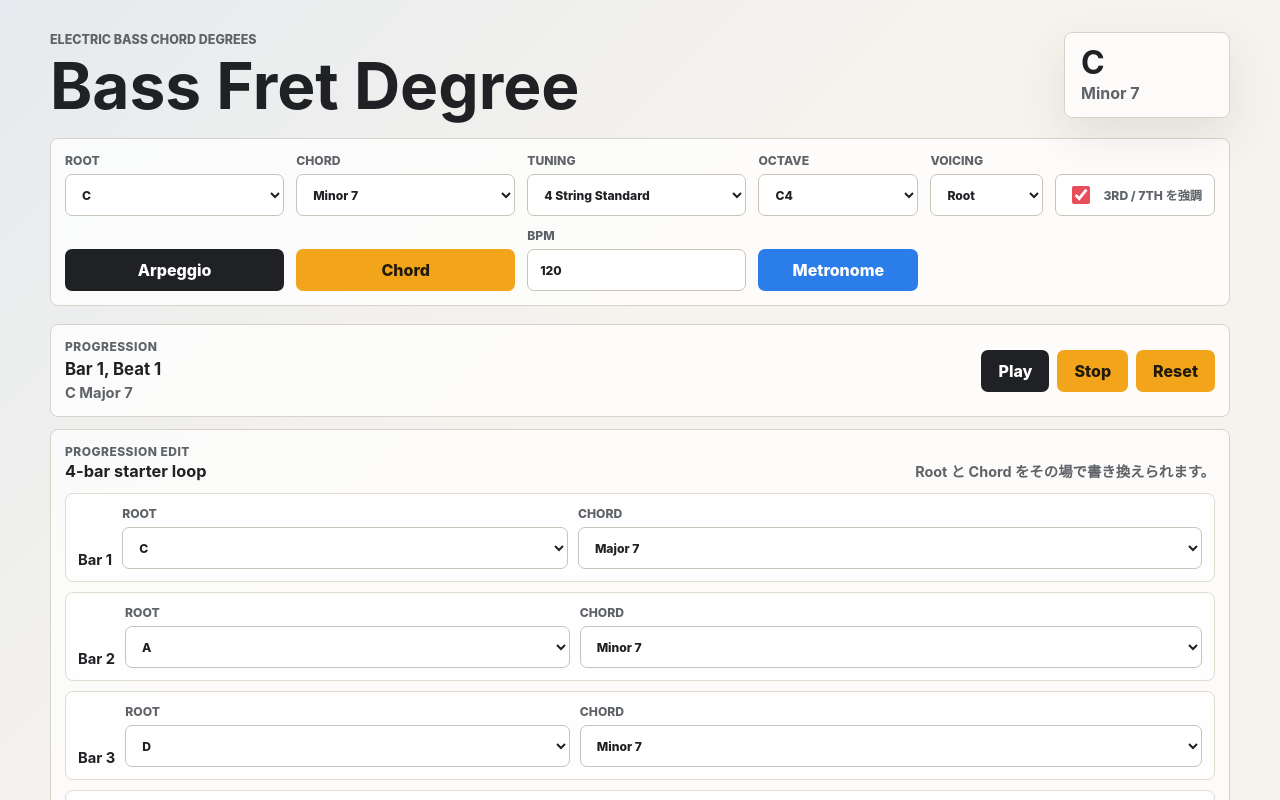
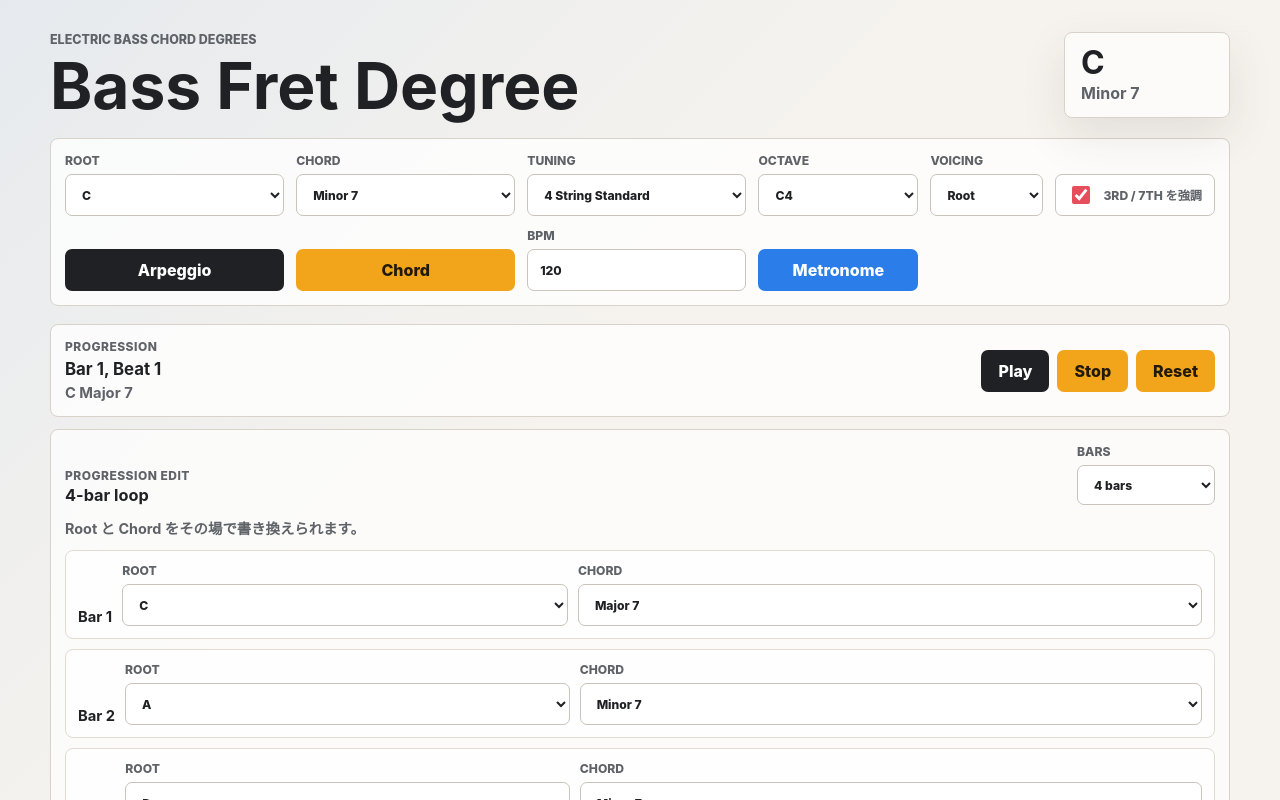
Before and after one commit to muu-ima/muu-fret-degree, a Next.js app: page / in a window 1280 px wide. Shown: the top 800 px of the page. Built offline with nearby package versions, Linux system fonts and the light colour scheme.

Commit message:
Allow progression bar count changes

```diff
--- a/app/components/ProgressionEditor.tsx
+++ b/app/components/ProgressionEditor.tsx
@@ -5,21 +5,42 @@ import { type ProgressionBar } from "../lib/progression";
 
 type ProgressionEditorProps = {
   bars: readonly ProgressionBar[];
+  barCount: number;
+  barCountOptions: number[];
   roots: string[];
   chordTypes: ChordType[];
+  onBarCountChange: (barCount: number) => void;
   onBarChange: (barIndex: number, bar: ProgressionBar) => void;
 };
 
-export function ProgressionEditor({ bars, roots, chordTypes, onBarChange }: ProgressionEditorProps) {
+export function ProgressionEditor({
+  bars,
+  barCount,
+  barCountOptions,
+  roots,
+  chordTypes,
+  onBarCountChange,
+  onBarChange,
+}: ProgressionEditorProps) {
   return (
     <section className="progressionEditor" aria-label="コード進行編集">
       <div className="progressionEditorHeader">
         <div>
           <p className="progressionLabel">Progression Edit</p>
-          <strong>4-bar starter loop</strong>
+          <strong>{barCount}-bar loop</strong>
         </div>
-        <span>Root と Chord をその場で書き換えられます。</span>
+        <label className="progressionBarCount">
+          Bars
+          <select value={barCount} onChange={(event) => onBarCountChange(Number(event.target.value))}>
+            {barCountOptions.map((count) => (
+              <option key={count} value={count}>
+                {count} bars
+              </option>
+            ))}
+          </select>
+        </label>
       </div>
+      <span className="progressionEditorHint">Root と Chord をその場で書き換えられます。</span>
       <div className="progressionEditorGrid">
         {bars.map((bar, barIndex) => (
           <div className="progressionEditorRow" key={bar.bar}>
--- a/app/globals.css
+++ b/app/globals.css
@@ -409,6 +409,16 @@ select:focus-visible,
   gap: 12px;
 }
 
+.progressionBarCount {
+  min-width: 138px;
+  justify-items: stretch;
+}
+
+.progressionBarCount select {
+  min-height: 40px;
+  padding-right: 28px;
+}
+
 .progressionEditorHeader strong {
   display: block;
   margin-top: 2px;
@@ -420,6 +430,12 @@ select:focus-visible,
   font-size: 0.9rem;
   font-weight: 700;
   text-align: right;
+}
+
+.progressionEditorHint {
+  color: var(--muted);
+  font-size: 0.9rem;
+  font-weight: 700;
 }
 
 .progressionEditorGrid {
@@ -550,6 +566,10 @@ select:focus-visible,
 
   .progressionEditorHeader span {
     text-align: left;
+  }
+
+  .progressionBarCount {
+    width: 100%;
   }
 
   .progressionEditorRow {
--- a/app/lib/progression.ts
+++ b/app/lib/progression.ts
@@ -79,7 +79,21 @@ export function getCurrentProgressionBar(
   }
 
   const position = getProgressionPosition(elapsedSeconds, progression.bpm, progression.timeSignature);
-  const barIndex = Math.min(position.barIndex, progression.bars.length - 1);
+  const barIndex = position.barIndex % progression.bars.length;
 
   return progression.bars[barIndex];
 }
+
+export function resizeProgressionBars(bars: readonly ProgressionBar[], nextLength: number) {
+  if (nextLength <= 0) {
+    return [];
+  }
+  if (bars.length === 0) {
+    return [];
+  }
+
+  return Array.from({ length: nextLength }, (_, index) => ({
+    ...bars[index % bars.length],
+    bar: index + 1,
+  }));
+}
--- a/app/page.tsx
+++ b/app/page.tsx
@@ -25,7 +25,7 @@ import {
   makeChordMap,
   makeFretNotes,
 } from "./lib/music";
-import { type ChordProgression } from "./lib/progression";
+import { resizeProgressionBars, type ChordProgression } from "./lib/progression";
 
 export default function Home() {
   const [root, setRoot] = useState("C");
@@ -142,6 +142,12 @@ export default function Home() {
       bars: currentProgression.bars.map((bar, index) =>
         index === barIndex ? { ...nextBar, bar: bar.bar } : bar,
       ),
+    }));
+  };
+  const handleProgressionBarCountChange = (nextBarCount: number) => {
+    setProgression((currentProgression) => ({
+      ...currentProgression,
+      bars: resizeProgressionBars(currentProgression.bars, nextBarCount),
     }));
   };
   const { playArpeggio, playNote, playProgressionBeat, playStack } = useChordPlayback({
@@ -263,8 +269,11 @@ export default function Home() {
 
       <ProgressionEditor
         bars={progression.bars}
+        barCount={progression.bars.length}
+        barCountOptions={[4, 8, 16]}
         roots={theory.roots}
         chordTypes={chordTypes}
+        onBarCountChange={handleProgressionBarCountChange}
         onBarChange={handleProgressionBarChange}
       />
 
```
Also changed, not shown: 2 other files (tests, documents, lock files or other folders).
